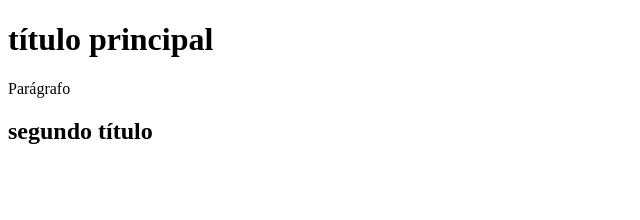
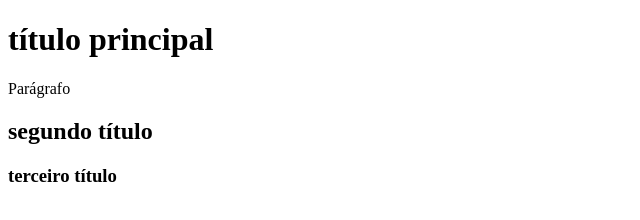
Before and after one commit to SoftwareDeveloperx86/curso_javascript_typescript, a plain HTML site: page página1.html in a window 1280 px wide. Shown: the whole page, without its empty margins (0-640 px from the left). Drawn offline with Linux system fonts and the light colour scheme.

Commit message:
Update página1.html

```diff
--- a/página1.html
+++ b/página1.html
@@ -12,6 +12,7 @@
     <h1>título principal</h1>
     <p>Parágrafo</p>
     <h2>segundo título</h2>
+    <h3>terceiro título</h3>
 </body>
 
 </html>
```
